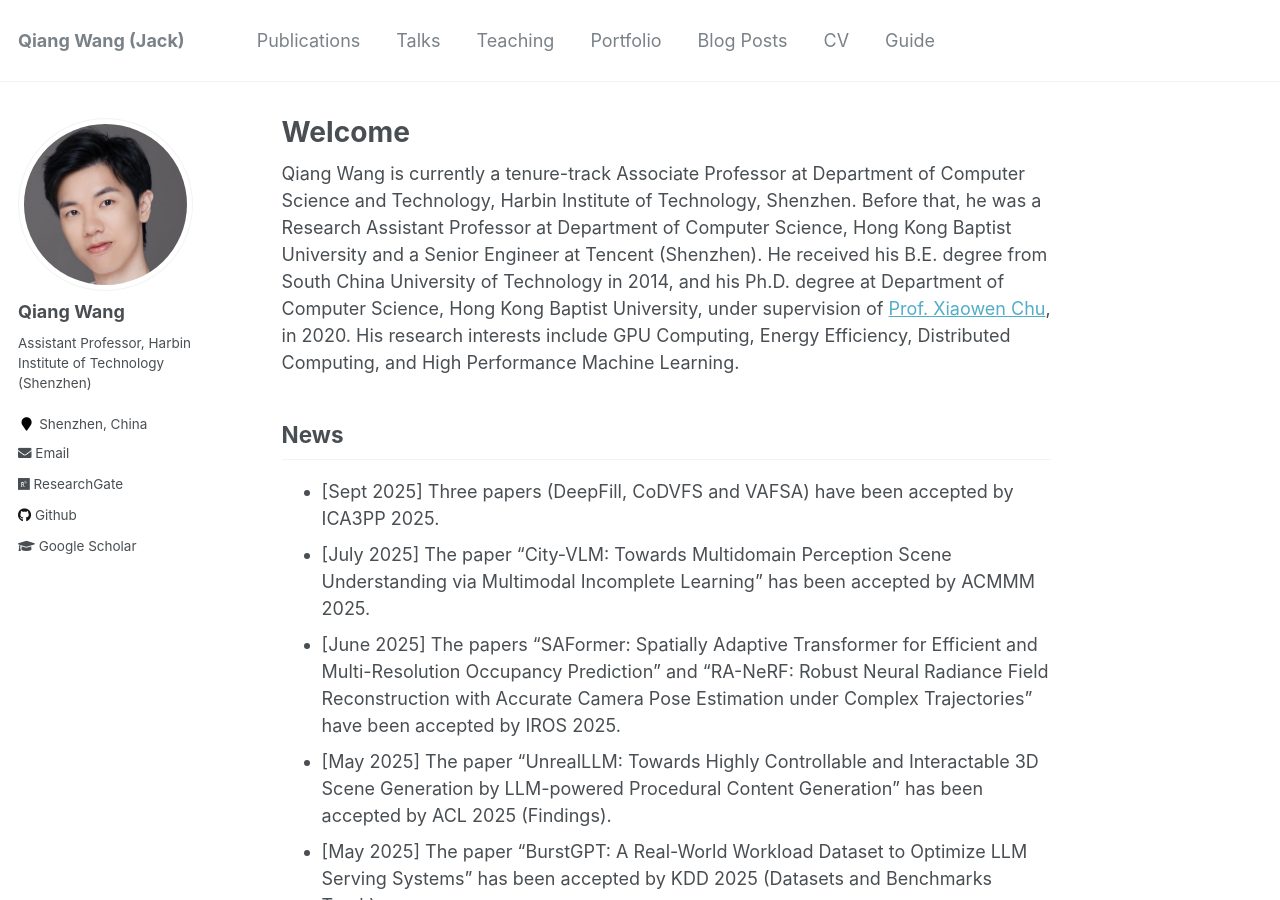
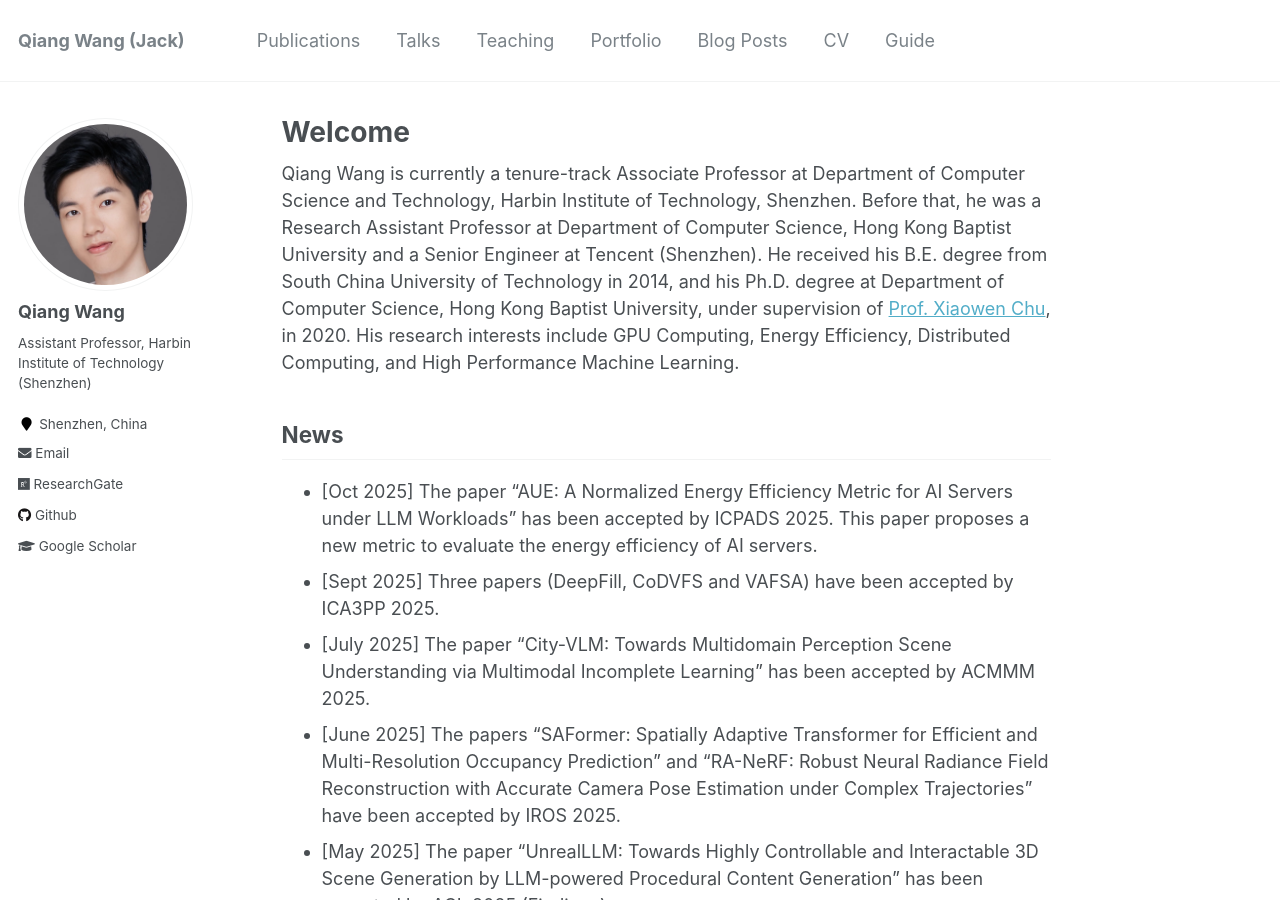
Before and after one commit to blackjack2015/blackjack2015.github.io, a Jekyll site: the page built from _pages/about.md, in a window 1280 px wide and 900 px high. Built offline with Jekyll 4.4.1, drawn with Linux system fonts in a browser that asks for light colours.

Commit message:
Update about.md

```diff
--- a/_pages/about.md
+++ b/_pages/about.md
@@ -12,6 +12,7 @@ redirect_from:
 Qiang Wang is currently a tenure-track Associate Professor at Department of Computer Science and Technology, Harbin Institute of Technology, Shenzhen. Before that, he was a Research Assistant Professor at Department of Computer Science, Hong Kong Baptist University and a Senior Engineer at Tencent (Shenzhen). He received his B.E. degree from South China University of Technology in 2014, and his Ph.D. degree at Department of Computer Science, Hong Kong Baptist University, under supervision of [Prof. Xiaowen Chu](https://sites.google.com/view/chuxiaowen), in 2020. His research interests include GPU Computing, Energy Efficiency, Distributed Computing, and High Performance Machine Learning.
 
 ## News
++ \[Oct 2025] The paper "AUE: A Normalized Energy Efficiency Metric for AI Servers under LLM Workloads" has been accepted by ICPADS 2025. This paper proposes a new metric to evaluate the energy efficiency of AI servers.
 + \[Sept 2025\] Three papers (DeepFill, CoDVFS and VAFSA) have been accepted by ICA3PP 2025.
 + \[July 2025\] The paper "City-VLM: Towards Multidomain Perception Scene Understanding via Multimodal Incomplete Learning" has been accepted by ACMMM 2025.
 + \[June 2025\] The papers "SAFormer: Spatially Adaptive Transformer for Efficient and Multi-Resolution Occupancy Prediction" and "RA-NeRF: Robust Neural Radiance Field Reconstruction with Accurate Camera Pose Estimation under Complex Trajectories" have been accepted by IROS 2025.
```
